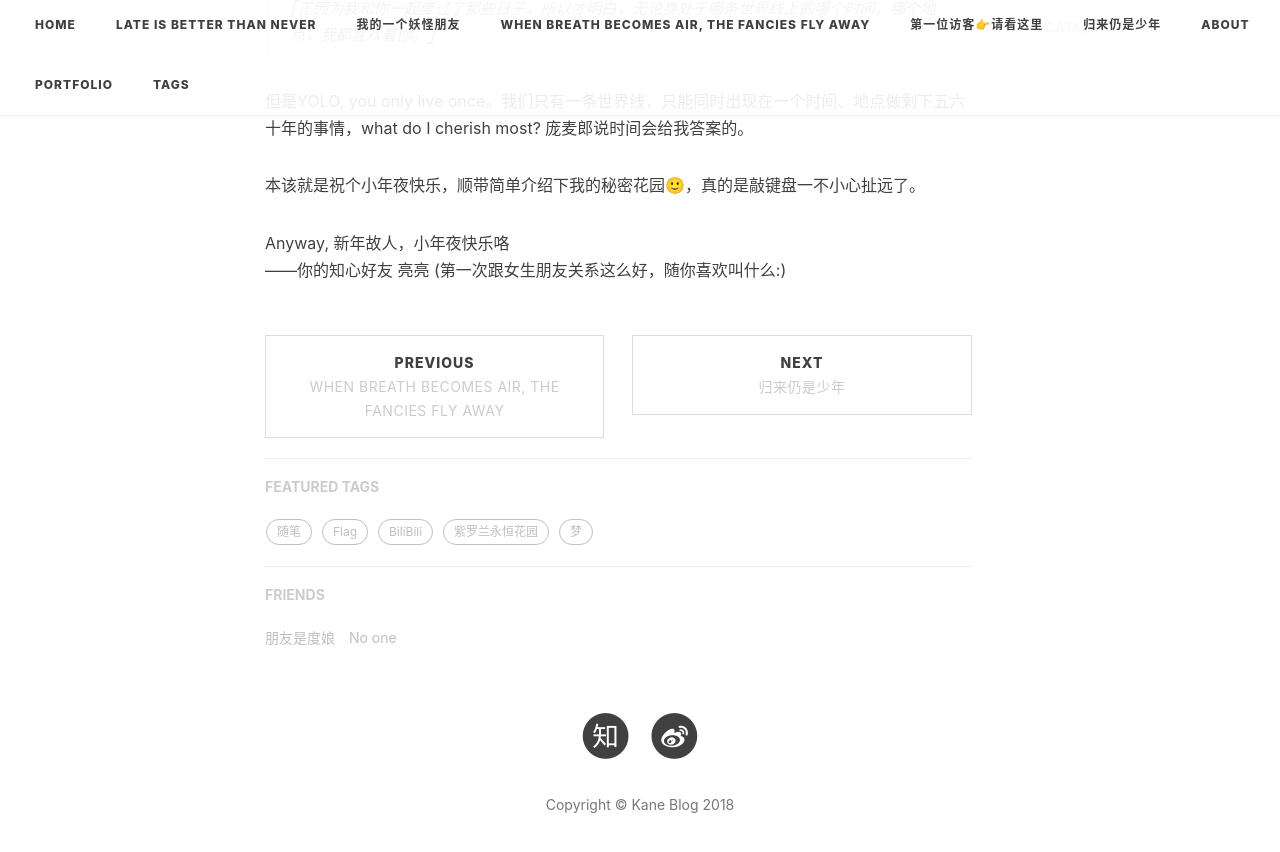
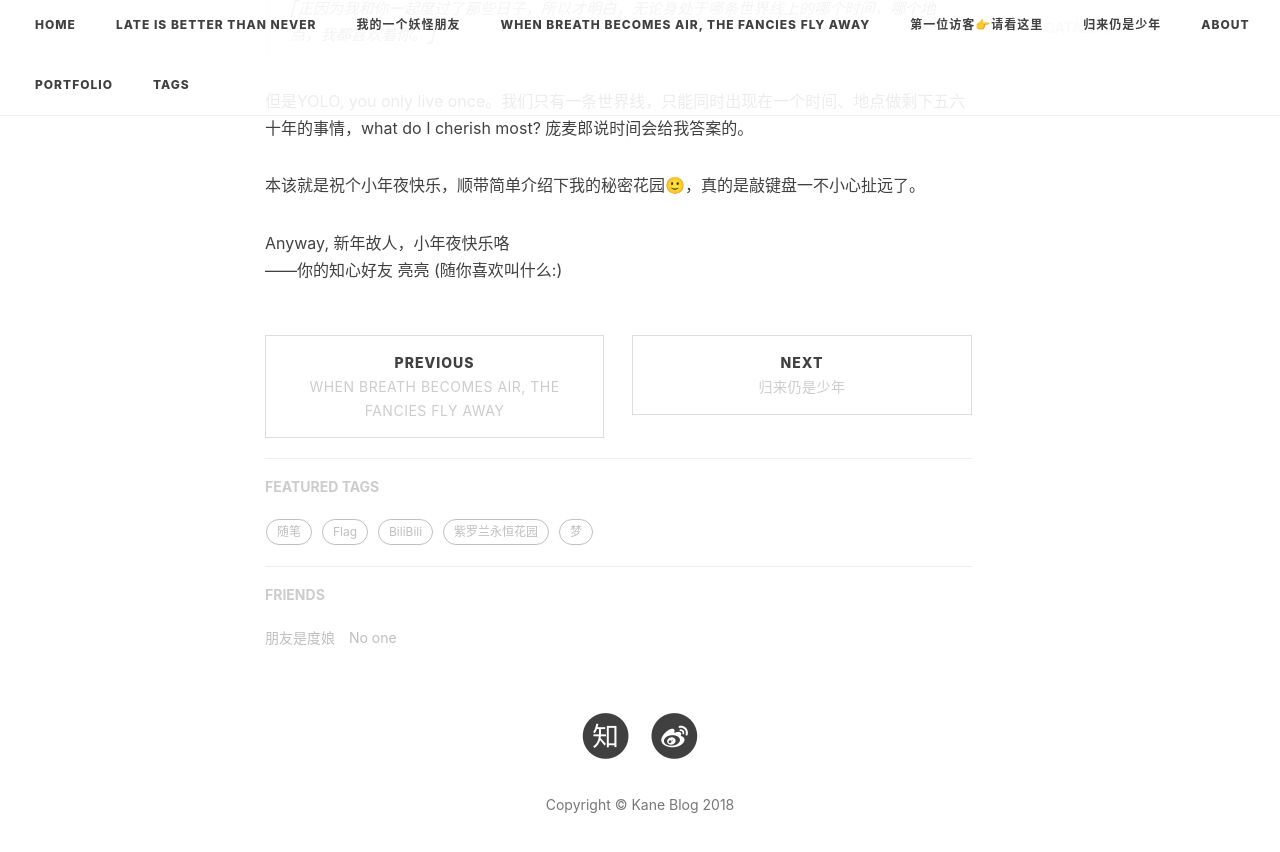
Before and after one commit to KaneFu/KaneFu.github.io, a Jekyll site: the page built from _posts/2018-02-14-first visit.markdown, in a window 1280 px wide and 900 px high, scrolled down 1167 px. Shown: the top 852 px of the window. Built offline with Jekyll 4.4.1, drawn with Linux system fonts in a browser that asks for light colours; nearby versions of some CDN libraries; comment, search, counter and statistics services are not loaded.

Commit message:
Revert "tt"
This reverts commit df264aac561441228a53ac8d11244df0565fc046.

```diff
--- a/_posts/2018-02-14-first visit.markdown
+++ b/_posts/2018-02-14-first visit.markdown
@@ -34,4 +34,4 @@ tags:
 本该就是祝个小年夜快乐，顺带简单介绍下我的秘密花园🙂，真的是敲键盘一不小心扯远了。
 
 Anyway, 新年故人，小年夜快乐咯
-  ——你的知心好友 亮亮 (第一次跟女生朋友关系这么好，随你喜欢叫什么:)
+  ——你的知心好友 亮亮 (随你喜欢叫什么:)
```
